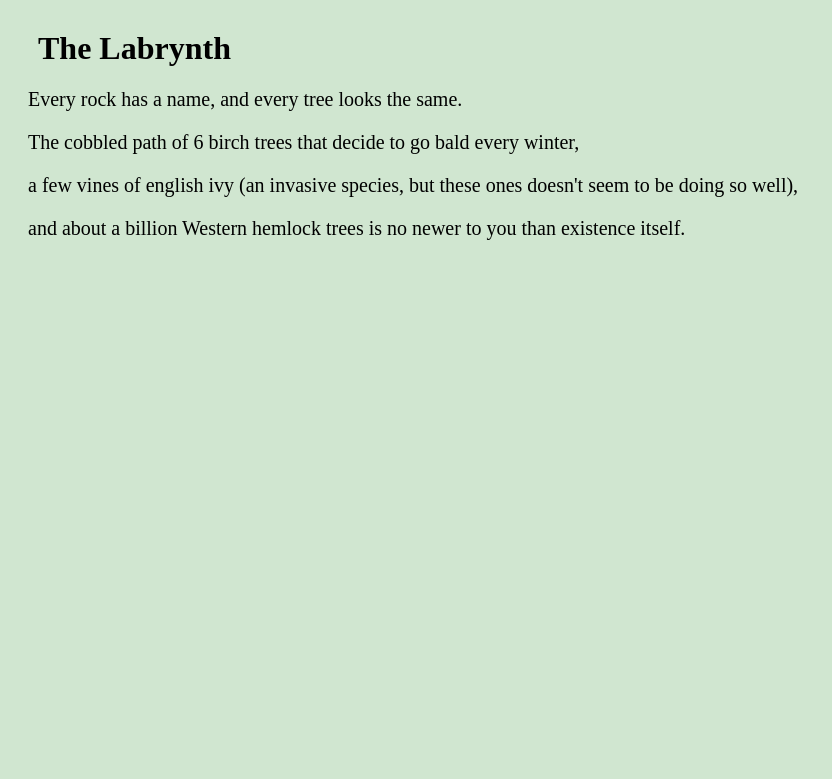
After one commit to NikittyCandyCane/Labyrinth, a Django app: template labrynth/templates/labrynth/home.html in a window 1280 px wide. The commit adds this page. Shown: the top 779 px of the page, without its empty margins (0-832 px from the left). Run offline with Django 5.2, Linux system fonts and the light colour scheme; the template is opened without the code that fills it, so the values that code supplies are empty.

Commit message:
Transfered to base template, attempts to add website icon

```diff
--- a/labrynth/templates/labrynth/base.html
+++ b/labrynth/templates/labrynth/base.html
@@ -1,12 +1,14 @@
+{% load static %}
+
 <html>
     <head>
+        <link rel="icon" type="image/png" href="{% static 'images/favicon.PNG' %}">
+        {% block head %}
+        {% endblock %}
     </head>
     <body>
-        <h1>The Labrynth</h1>
-        <p>Every rock has a name, and every tree looks the same.</p>
-        <p>The cobbled path of 6 birch trees that decide to go bald every winter, </p>
-        <p>a few vines of english ivy (an invasive species, but these ones doesn't seem to be doing so well),</p>
-        <p>and about a billion Western hemlock trees is no newer to you than existence itself.</p>
-        <p></p>
+        {% block content %}
+        {% endblock %}
     </body>
+
 </html>
--- /dev/null
+++ b/labrynth/templates/labrynth/home.html
@@ -0,0 +1,39 @@
+{% extends 'labrynth/base.html' %}
+
+    {% block head %}
+         <title>Home</title>
+    <style>
+    body {
+        background-color: rgb(208, 230, 208)
+    }
+    h1 {
+    margin-top: 30px;
+    }
+    h1 {
+        margin-left: 30px;
+    }
+    p {
+        margin-left: 20px;
+        font-size: 20px;
+    }
+    label {
+        margin-left: 20px;
+    }
+    img {
+        margin-left: 0px
+    }
+    a {
+        font-size: 100px;
+        margin-left: 20px;
+    }
+</style>
+{% endblock %}
+
+{% block content %}
+<h1>The Labrynth</h1>
+        <p>Every rock has a name, and every tree looks the same.</p>
+        <p>The cobbled path of 6 birch trees that decide to go bald every winter, </p>
+        <p>a few vines of english ivy (an invasive species, but these ones doesn't seem to be doing so well),</p>
+        <p>and about a billion Western hemlock trees is no newer to you than existence itself.</p>
+        <p></p>
+{% endblock %}
--- a/labrynth/views.py
+++ b/labrynth/views.py
@@ -4,4 +4,4 @@ from django.http import HttpResponse
 # Create your views here.
 
 def home(request):
-    return render(request, 'labrynth/base.html')
+    return render(request, 'labrynth/home.html')
--- a/maze/settings.py
+++ b/maze/settings.py
@@ -37,7 +37,7 @@ INSTALLED_APPS = [
     'django.contrib.sessions',
     'django.contrib.messages',
     'django.contrib.staticfiles',
-    'labrynth'
+    'labrynth',
 ]
 
 MIDDLEWARE = [
```
Also changed, not shown: README.md, labrynth/static/images/favicon.PNG (added), 4 other files.
